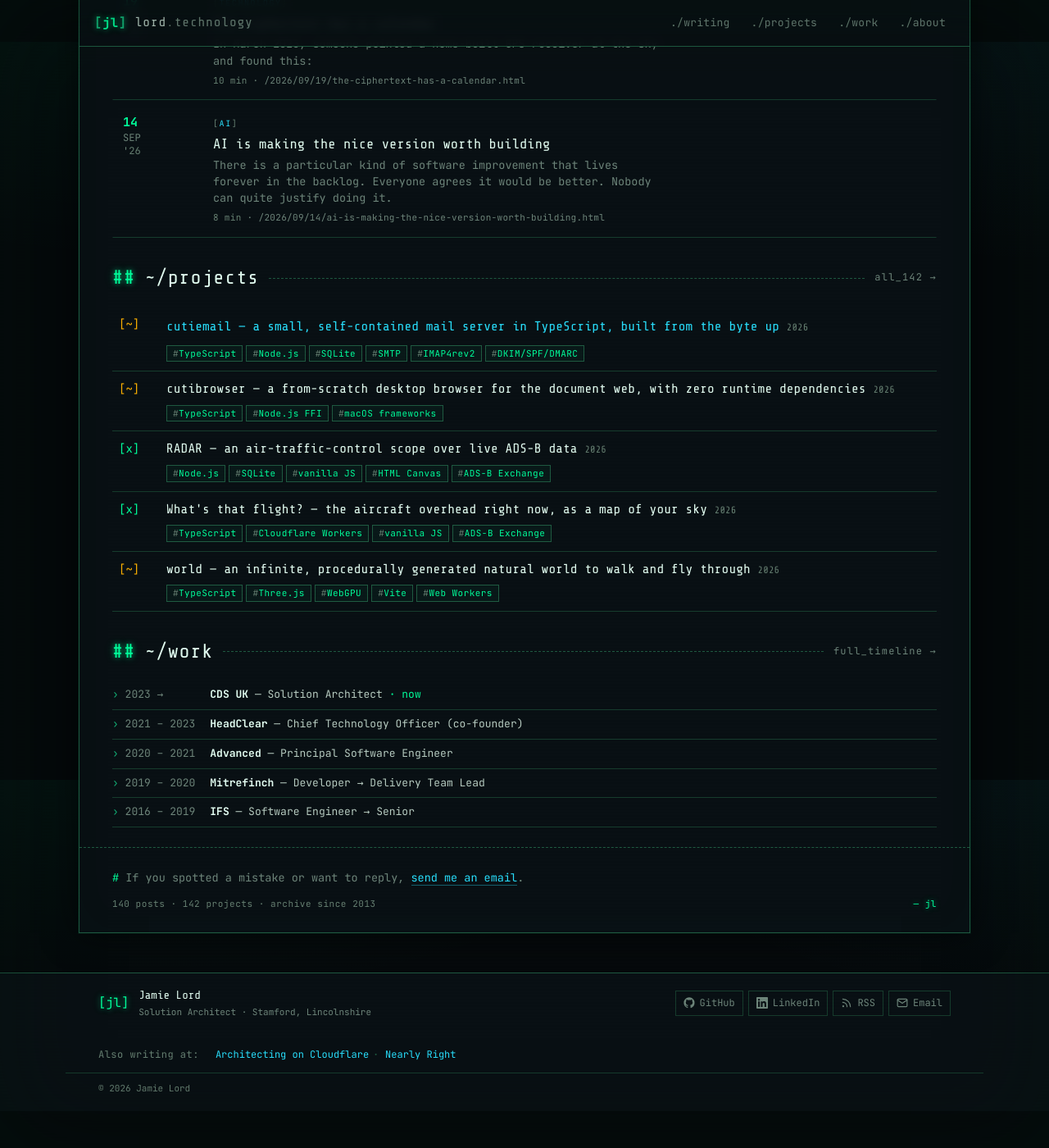
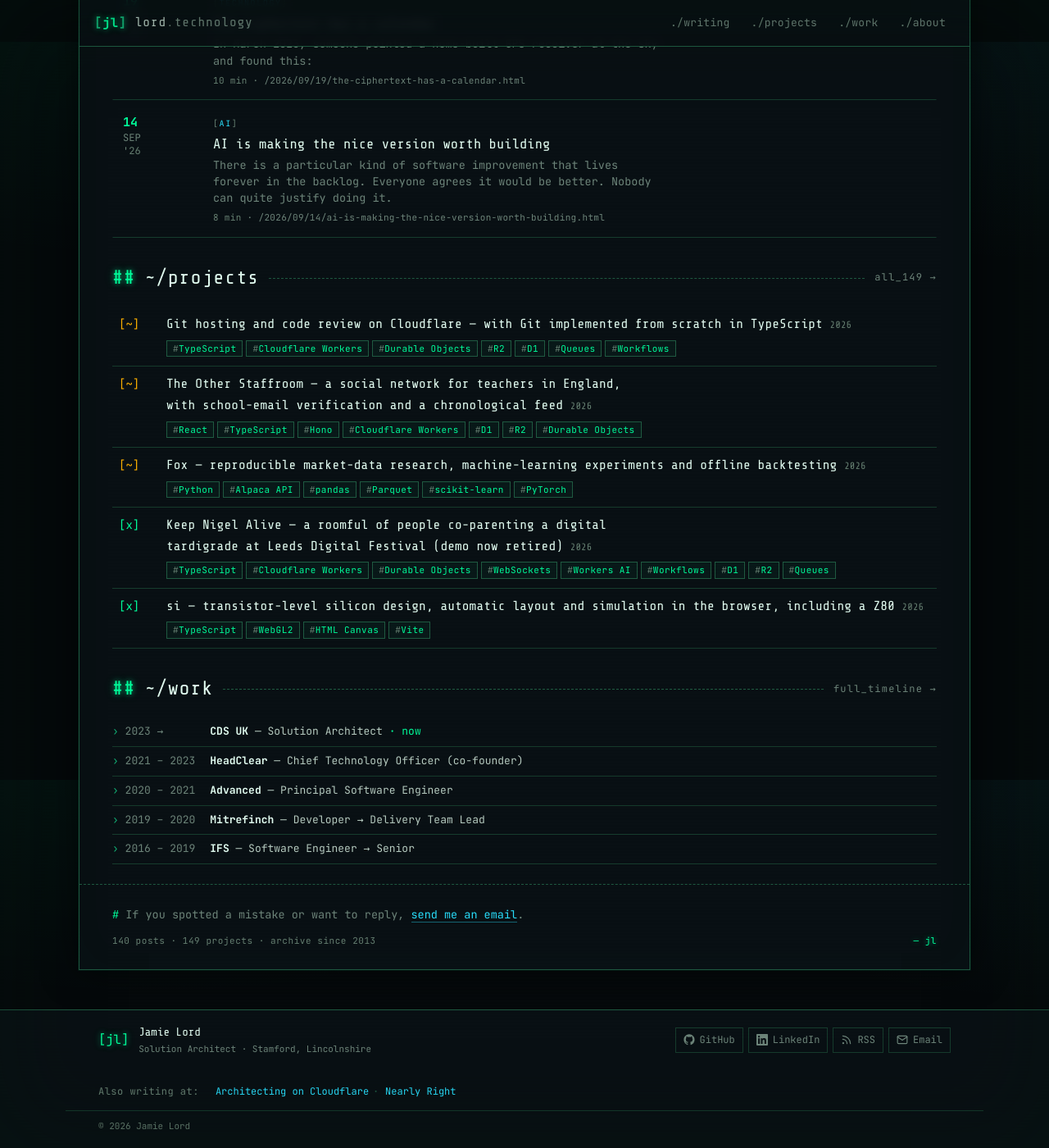
Before and after one commit to jamie-lord/Lord.technology, a Jekyll site: the page built from index.html, in a window 1280 px wide and 1400 px high, scrolled down 849 px. Shown: the whole window at 82% size. Built offline with Jekyll 4.4.1, drawn with Linux system fonts in a browser that asks for light colours; before the commit the page ends 2204 px from its top, so only the background shows below that.

Commit message:
Update projects page with recent development work

```diff
--- a/_data/projects.yml
+++ b/_data/projects.yml
@@ -1,5 +1,37 @@
 # Project list migrated from projects.markdown. Years are best-effort estimates
 # based on ordering, linked posts, and tech clues; refine as needed.
+
+- year: 2026
+  title: Git hosting and code review on Cloudflare — with Git implemented from scratch in TypeScript
+  post: /2026/10/03/what-the-next-git-platform-needs-to-remember.html
+  wip: true
+  stack: [TypeScript, Cloudflare Workers, Durable Objects, R2, D1, Queues, Workflows]
+
+- year: 2026
+  title: The Other Staffroom — a social network for teachers in England, with school-email verification and a chronological feed
+  wip: true
+  stack: [React, TypeScript, Hono, Cloudflare Workers, D1, R2, Durable Objects]
+
+- year: 2026
+  title: Fox — reproducible market-data research, machine-learning experiments and offline backtesting
+  wip: true
+  stack: [Python, Alpaca API, pandas, Parquet, scikit-learn, PyTorch]
+
+- year: 2026
+  title: Keep Nigel Alive — a roomful of people co-parenting a digital tardigrade at Leeds Digital Festival (demo now retired)
+  stack: [TypeScript, Cloudflare Workers, Durable Objects, WebSockets, Workers AI, Workflows, D1, R2, Queues]
+
+- year: 2026
+  title: si — transistor-level silicon design, automatic layout and simulation in the browser, including a Z80
+  stack: [TypeScript, WebGL2, HTML Canvas, Vite]
+
+- year: 2026
+  title: ASCII Wilds — a first-person landscape rendered entirely from coloured text characters
+  stack: [HTML, CSS, vanilla JS, HTML Canvas]
+
+- year: 2026
+  title: Personal knowledge base — turning coding sessions into reusable notes, with search, backlinks and review tools
+  stack: [Python, Markdown, Claude Code, HTML, CSS, vanilla JS]
 
 - year: 2026
   title: cutiemail — a small, self-contained mail server in TypeScript, built from the byte up
@@ -45,9 +77,9 @@
   stack: [React 18, TypeScript, XState, Tailwind CSS, Vite, Cloudflare Pages]
 
 - year: 2026
-  title: trolli — budget-aware weekly meal planner and shopping list
+  title: trolli — weekly meal plans matched to real supermarket products, with a budget and a shared shopping list
   wip: true
-  stack: [React 19, TypeScript, Vite, Hono, Cloudflare Workers]
+  stack: [React 19, TypeScript, Vite, Hono, Cloudflare Workers, D1, Drizzle]
 
 - year: 2026
   title: Carcassonne-style procedural tile landscape generator
@@ -73,8 +105,7 @@
   stack: [SvelteKit, TypeScript, Cloudflare Workers, D1, R2, Workers AI, Workflows, AI Gateway]
 
 - year: 2026
-  title: AI-assisted cloud configuration auditing toolkit
-  wip: true
+  title: Northstar — AI-assisted cloud configuration auditing with verifiable reasoning chains
   stack: [TypeScript, SQLite, Azure SDK, Cloudflare API, Claude Code, MCP]
 
 - year: 2026
```
